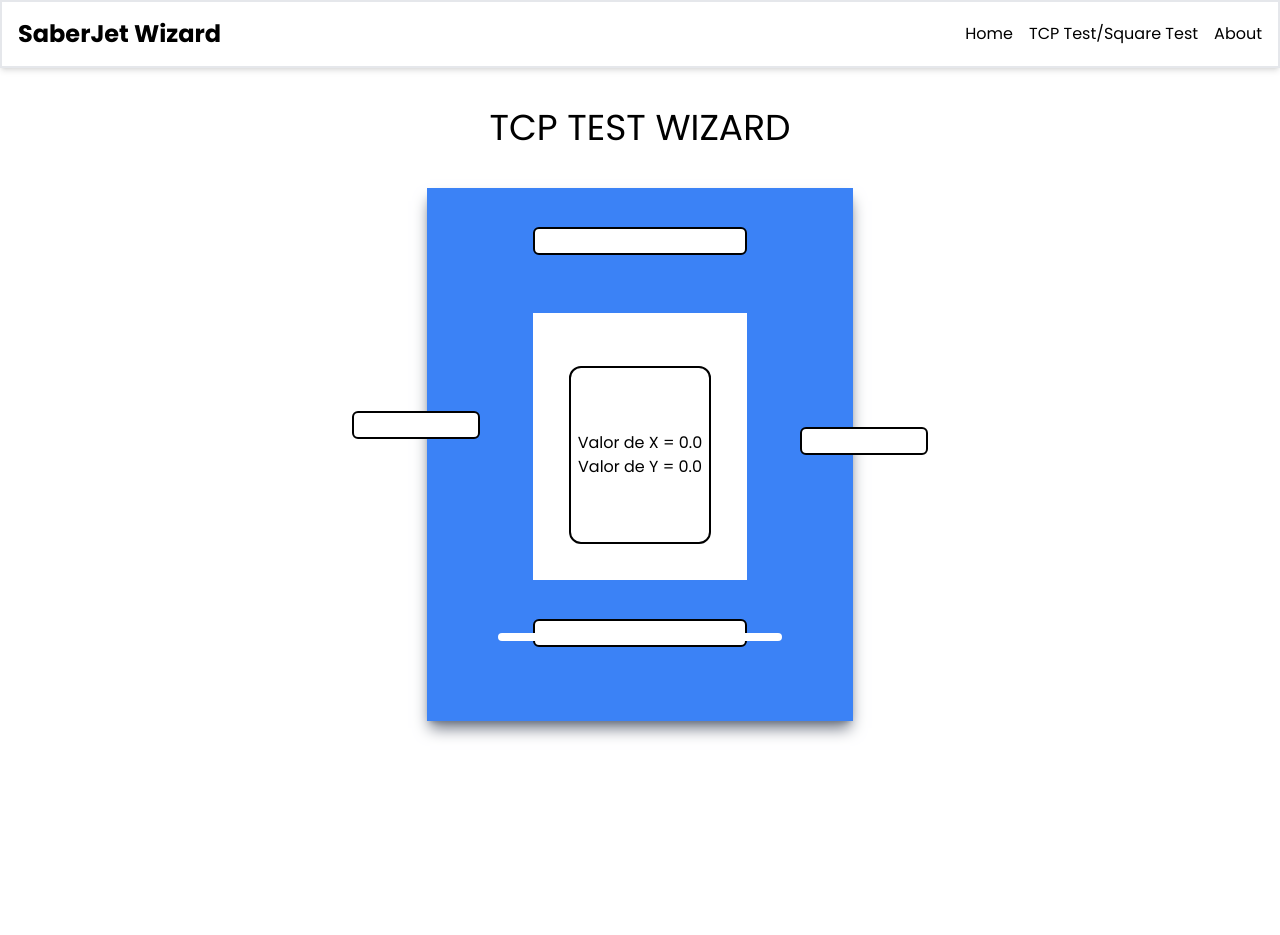
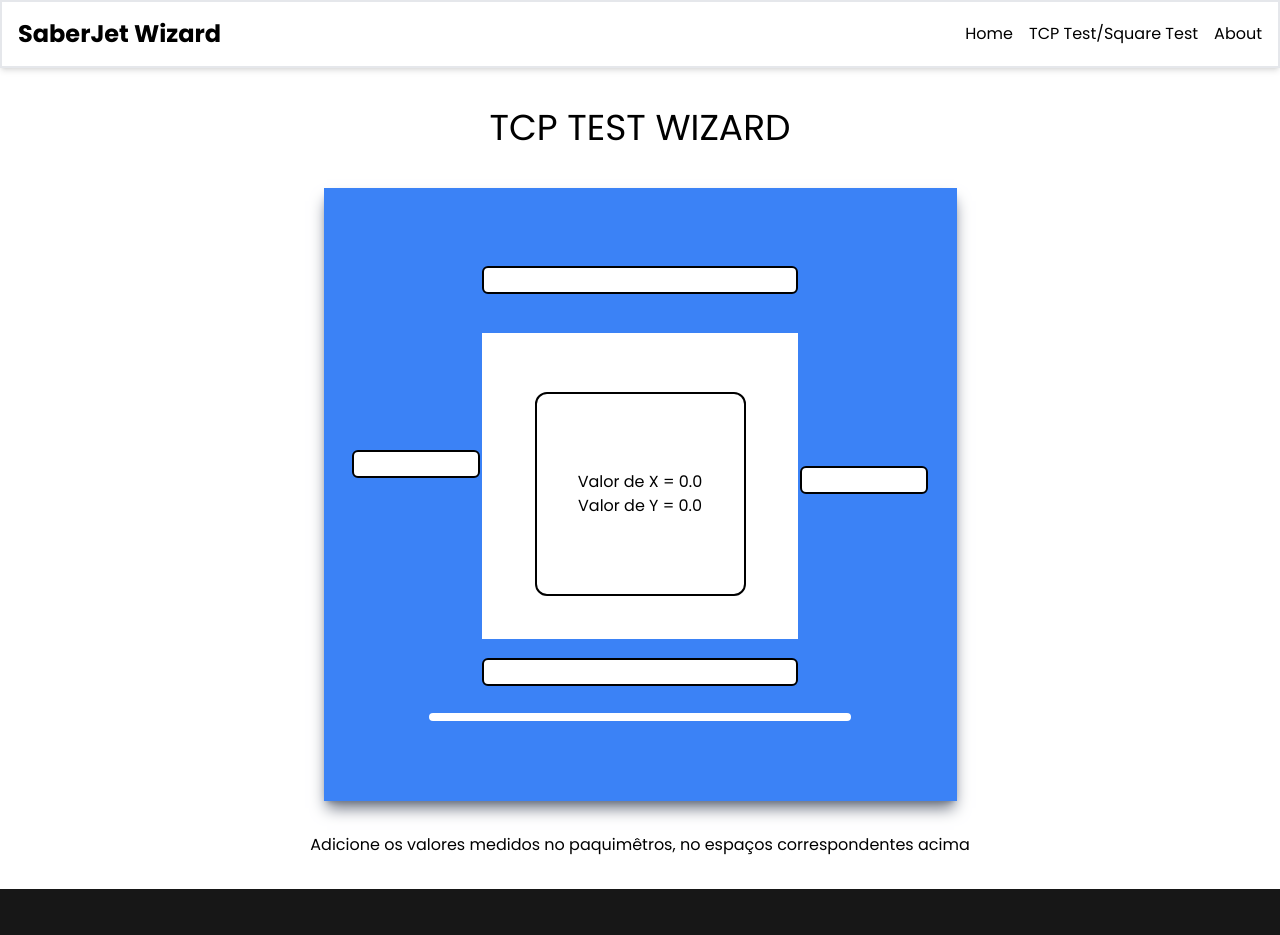
Before and after one commit to IgorAguiar-Giro/SaberjetXP-Wizard, a Next.js app: page /tcptest in a window 1280 px wide. Shown: the top 935 px of the page. Built offline with nearby package versions, Linux system fonts and the light colour scheme.

Commit message:
fixed white spaces on the TPC test

```diff
--- a/components/Footer.js
+++ b/components/Footer.js
@@ -5,7 +5,7 @@ const Footer = () => {
         <div className="container px-5 pt-6 mx-auto">
           <div className="flex justify-around">
             <a
-              href="https://github.com/IgorAguiar-Giro/bugStalker"
+              href="https://github.com/IgorAguiar-Giro/SaberjetXP-Wizard"
               className="cursor-pointer"
             >
               <ion-icon size="large" name="logo-github"></ion-icon>
--- a/components/Layout.js
+++ b/components/Layout.js
@@ -19,11 +19,11 @@ const Layout = ({ children }) => {
   }, []);
 
   return (
-    <div>
+    <>
       <NavBar />
       <main>{children}</main>
       <Footer />
-    </div>
+    </>
   );
 };
 
--- a/pages/index.js
+++ b/pages/index.js
@@ -16,8 +16,6 @@ export default function App() {
         </a>
         para começar
       </div>
-      <div className=" h-96 w-full rounded-xl "></div>
-      <div className=" h-96 w-full rounded-xl "></div>
     </>
   );
 }
--- a/pages/tcptest/index.js
+++ b/pages/tcptest/index.js
@@ -18,8 +18,8 @@ export default function SquareTest() {
       <div className="flex justify-center p-10">
         <h1 className="text-4xl">TCP TEST WIZARD</h1>
       </div>
-      <div className="flex justify-center h-screen">
-        <div className="relative w-full h-1/2 lg:w-1/3 lg:h-2/3 md:w-2/3 md:h-2/3  bg-blue-500 flex flex-col items-center justify-center shadow-lg shadow-gray-500">
+      <div className="flex justify-center items-center h-[466px] md:h-[612.66px]">
+        <div className="relative w-full h-full  lg:w-[633px] md:w-2/3   bg-blue-500 flex flex-col items-center justify-center shadow-lg shadow-gray-500">
           <div className="w-1/2 h-1/2 bg-white mb-4 flex items-center flex-col justify-center">
             <div className="relative lg:-left-56 -left-36 -bottom-5">
               <input
@@ -62,6 +62,12 @@ export default function SquareTest() {
           <div className="absolute w-2/3 h-2 bottom-10 lg:bottom-20 rounded-full bg-white"></div>
         </div>
       </div>
+      <div className="m-8 flex items-center justify-center">
+        <p>
+          Adicione os valores medidos no paquimêtros, no espaços correspondentes
+          acima
+        </p>
+      </div>
     </>
   );
 }
```
